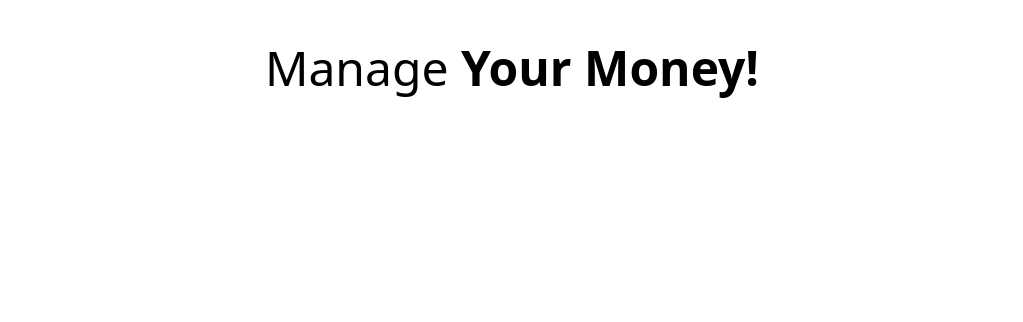
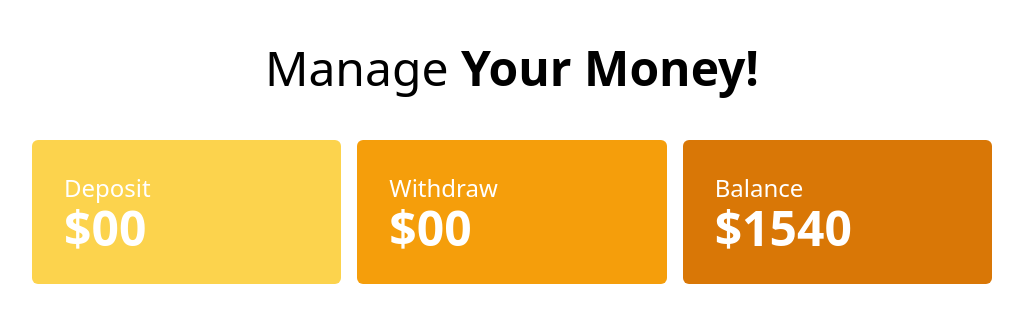
Before and after one commit to bkuddin/banking-system, a plain HTML site: page bank.html in a window 1280 px wide. Shown: the whole page, without its empty margins (128-1151 px from the left). Drawn offline with nearby package versions, Linux system fonts and the light colour scheme.

Commit message:
Designed Banke Management Syestem

```diff
--- a/bank.html
+++ b/bank.html
@@ -13,6 +13,23 @@
         <h1 class="text-5xl text-center mt-11">Manage <span class="font-bold">Your Money!</span></h1>
        </header>
 
+       <section class="mt-12">
+        <div class="grid grid-cols-3 gap-4 w-9/12 mx-auto text-white">
+           <div class=" bg-amber-300   rounded-md p-8">
+            <h4 class="text-2xl">Deposit</h4>
+            <h2 class="text-5xl font-semibold">$00</h2>
+           </div>
+           <div class=" bg-amber-500   rounded-md p-8">
+            <h4 class="text-2xl">Withdraw</h4>
+            <h2 class="text-5xl font-semibold">$00</h2>
+           </div>
+           <div class=" bg-amber-600   rounded-md p-8">
+            <h4 class="text-2xl">Balance</h4>
+            <h2 class="text-5xl font-semibold">$1540</h2>
+           </div>
+        </div>
+       </section>
+
 
 
 
```
